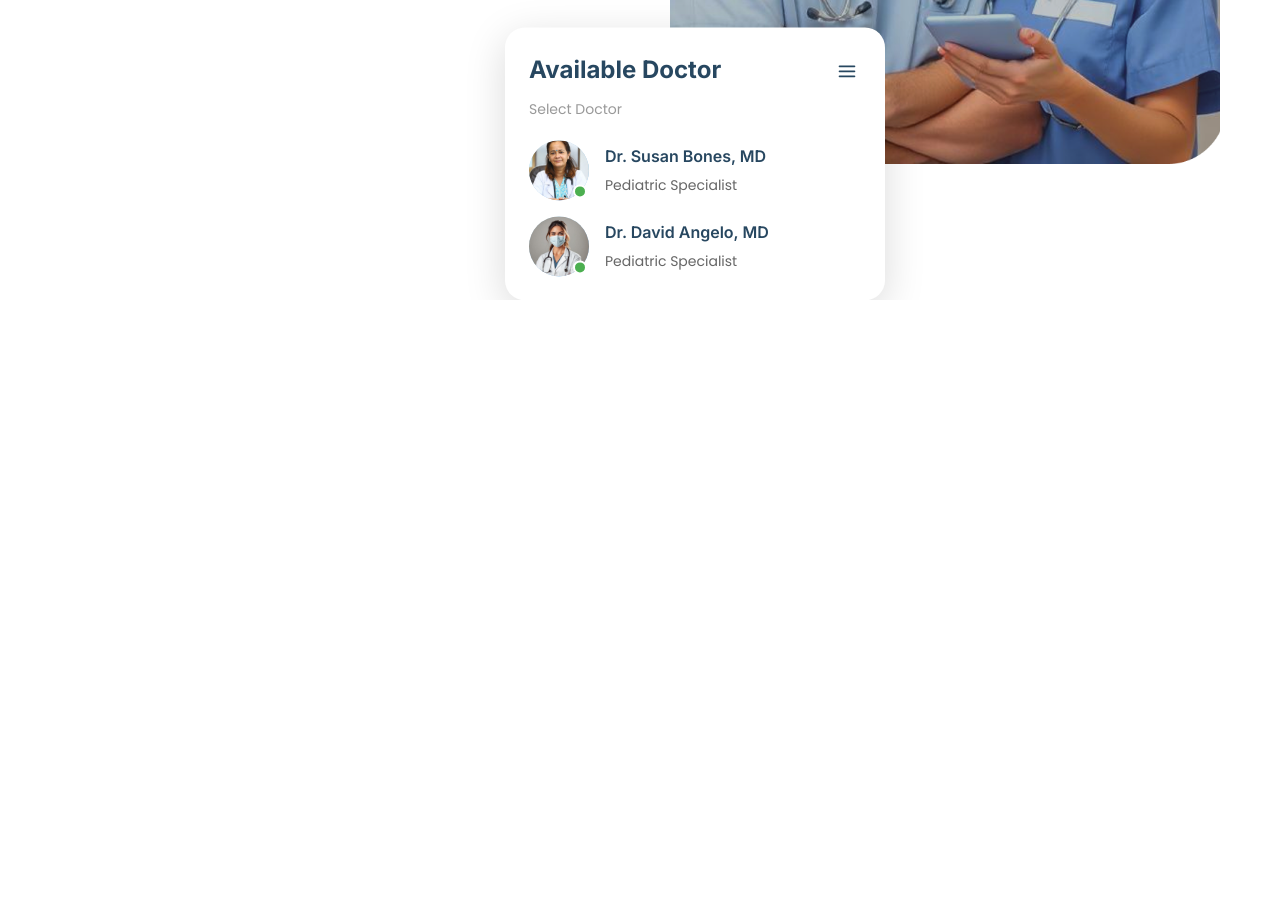
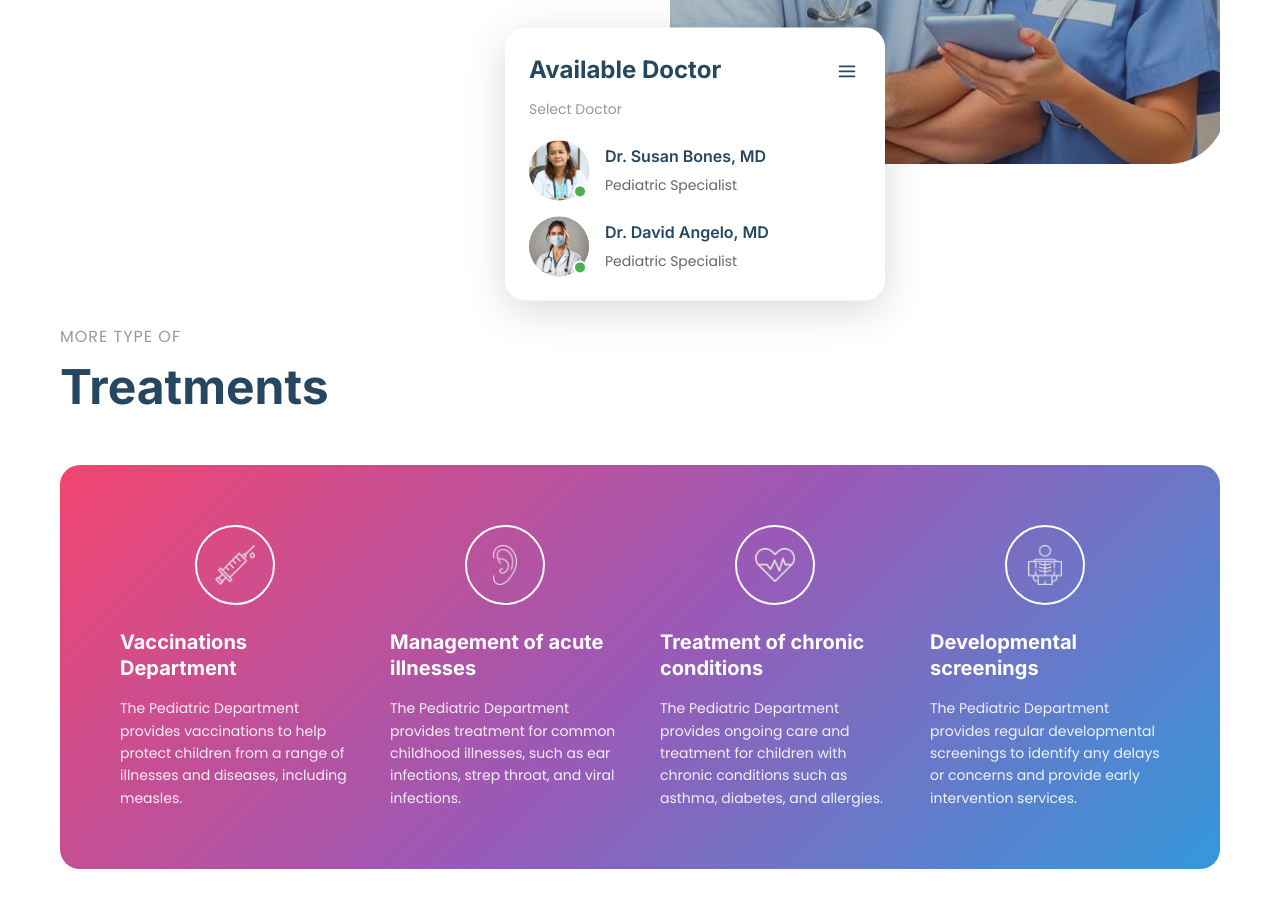
Before and after one commit to happywhendrunk/pratham-1-assignment, a website: page department.html in a window 1280 px wide. Shown: the part 710-1618 px from the top of the page. Before the commit the page ends 1010 px from the top, so only its background shows below. Drawn offline with Linux system fonts and the light colour scheme.

Commit message:
feat: add treatments section

```diff
--- a/department.css
+++ b/department.css
@@ -284,6 +284,103 @@
   margin: 0;
 }
 
+/* Treatments Section */
+.treatments-section {
+  position: relative;
+  width: 100%;
+  padding: 80px 60px;
+  background: #FFFFFF;
+}
+
+.treatments-container {
+  max-width: 1320px;
+  margin: 0 auto;
+}
+
+.treatments-header {
+  margin-bottom: 50px;
+}
+
+.treatments-label {
+  font-family: 'Poppins', sans-serif;
+  font-size: 16px;
+  font-weight: 400;
+  color: #999999;
+  text-transform: uppercase;
+  letter-spacing: 1px;
+  display: block;
+  margin-bottom: 8px;
+}
+
+.treatments-title {
+  font-family: 'Inter', sans-serif;
+  font-size: 48px;
+  font-weight: 700;
+  color: #274760;
+  margin: 0;
+  line-height: 1.2;
+}
+
+.treatments-grid {
+  display: grid;
+  grid-template-columns: repeat(4, 1fr);
+  gap: 0;
+  position: relative;
+  background: linear-gradient(135deg, #F24570 0%, #9B59B6 50%, #3498DB 100%);
+  border-radius: 20px;
+  padding: 60px 40px;
+}
+
+.treatment-card {
+  position: relative;
+  background: transparent;
+  padding: 0 20px;
+  color: #FFFFFF;
+  z-index: 2;
+}
+
+.treatment-icon-wrapper {
+  position: relative;
+  margin-bottom: 24px;
+  z-index: 3;
+}
+
+.treatment-icon-circle {
+  width: 80px;
+  height: 80px;
+  border-radius: 50%;
+  border: 2px solid #FFFFFF;
+  display: flex;
+  align-items: center;
+  justify-content: center;
+  background: transparent;
+  margin: 0 auto;
+}
+
+.treatment-icon {
+  width: 40px;
+  height: 40px;
+  object-fit: contain;
+}
+
+.treatment-card-title {
+  font-family: 'Inter', sans-serif;
+  font-size: 20px;
+  font-weight: 700;
+  color: #FFFFFF;
+  margin: 0 0 16px 0;
+  line-height: 1.3;
+}
+
+.treatment-card-description {
+  font-family: 'Poppins', sans-serif;
+  font-size: 14px;
+  font-weight: 400;
+  color: rgba(255, 255, 255, 0.9);
+  line-height: 1.6;
+  margin: 0;
+}
+
 /* Responsive Design */
 @media (max-width: 1200px) {
   .department-hero-content {
@@ -340,4 +437,26 @@
     width: 95%;
     padding: 20px;
   }
+
+  .treatments-section {
+    padding: 60px 30px;
+  }
+
+  .treatments-title {
+    font-size: 36px;
+  }
+
+  .treatments-grid {
+    grid-template-columns: 1fr;
+    gap: 30px;
+    padding: 40px 30px;
+  }
+
+  .treatments-grid::before {
+    display: none;
+  }
+
+  .treatment-card {
+    padding: 0;
+  }
 }
--- a/department.html
+++ b/department.html
@@ -118,12 +118,71 @@
         </div>
     </section>
 
-    <!-- Treatements section-->
-    <section class="treatements-section">
+    <!-- Treatments Section -->
+    <section class="treatments-section">
+        <div class="treatments-container">
+            <div class="treatments-header">
+                <span class="treatments-label">MORE TYPE OF</span>
+                <h2 class="treatments-title">Treatments</h2>
+            </div>
+
+            <div class="treatments-grid">
+                <!-- Treatment Card 1 -->
+                <div class="treatment-card">
+                    <div class="treatment-icon-wrapper">
+                        <div class="treatment-icon-circle">
+                            <img src="./images/vaccination.png" alt="Vaccination" class="treatment-icon">
+                        </div>
+                    </div>
+                    <h3 class="treatment-card-title">Vaccinations Department</h3>
+                    <p class="treatment-card-description">The Pediatric Department provides vaccinations to help protect children from a range of illnesses and diseases, including measles.</p>
+                </div>
+
+                <!-- Treatment Card 2 -->
+                <div class="treatment-card">
+                    <div class="treatment-icon-wrapper">
+                        <div class="treatment-icon-circle">
+                            <img src="./images/acute-illness.png" alt="Acute Illness" class="treatment-icon">
+                        </div>
+                    </div>
+                    <h3 class="treatment-card-title">Management of acute illnesses</h3>
+                    <p class="treatment-card-description">The Pediatric Department provides treatment for common childhood illnesses, such as ear infections, strep throat, and viral infections.</p>
+                </div>
+
+                <!-- Treatment Card 3 -->
+                <div class="treatment-card">
+                    <div class="treatment-icon-wrapper">
+                        <div class="treatment-icon-circle">
+                            <img src="./images/treatment-chronic.png" alt="Chronic Conditions" class="treatment-icon">
+                        </div>
+                    </div>
+                    <h3 class="treatment-card-title">Treatment of chronic conditions</h3>
+                    <p class="treatment-card-description">The Pediatric Department provides ongoing care and treatment for children with chronic conditions such as asthma, diabetes, and allergies.</p>
+                </div>
+
+                <!-- Treatment Card 4 -->
+                <div class="treatment-card">
+                    <div class="treatment-icon-wrapper">
+                        <div class="treatment-icon-circle">
+                            <img src="./images/dev-screening.png" alt="Developmental Screening" class="treatment-icon">
+                        </div>
+                    </div>
+                    <h3 class="treatment-card-title">Developmental screenings</h3>
+                    <p class="treatment-card-description">The Pediatric Department provides regular developmental screenings to identify any delays or concerns and provide early intervention services.</p>
+                </div>
+            </div>
+        </div>
     </section>
 
     <!-- related doctor section-->
+    <section class="related-doctor">
 
+    </section>
+
+    <!-- appointment section-->
+    <section class="appointment">
+
+    </section>
 </body>
 
 </html>
```
Also changed, not shown: images/acute-illness.png (added), images/dev-screening.png (added), images/treatment-chronic.png (added), images/vaccination.png (added).
